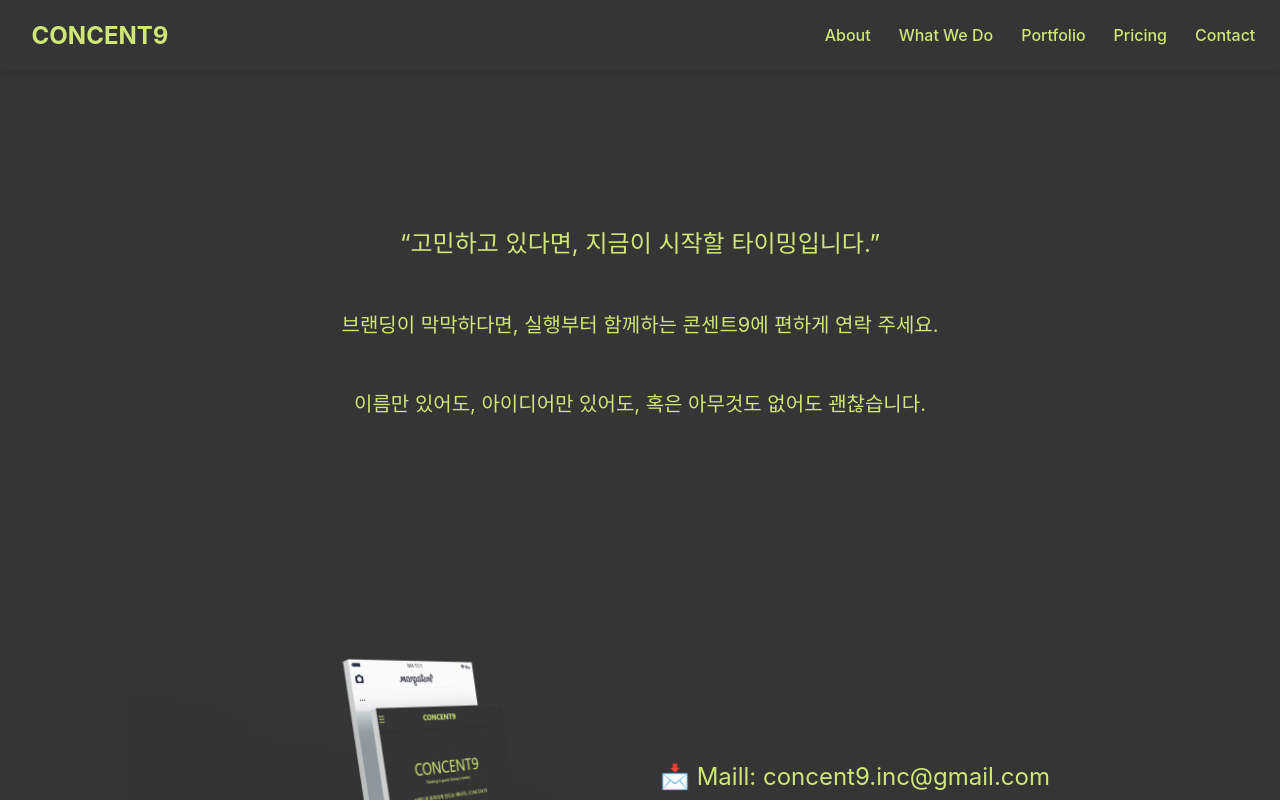
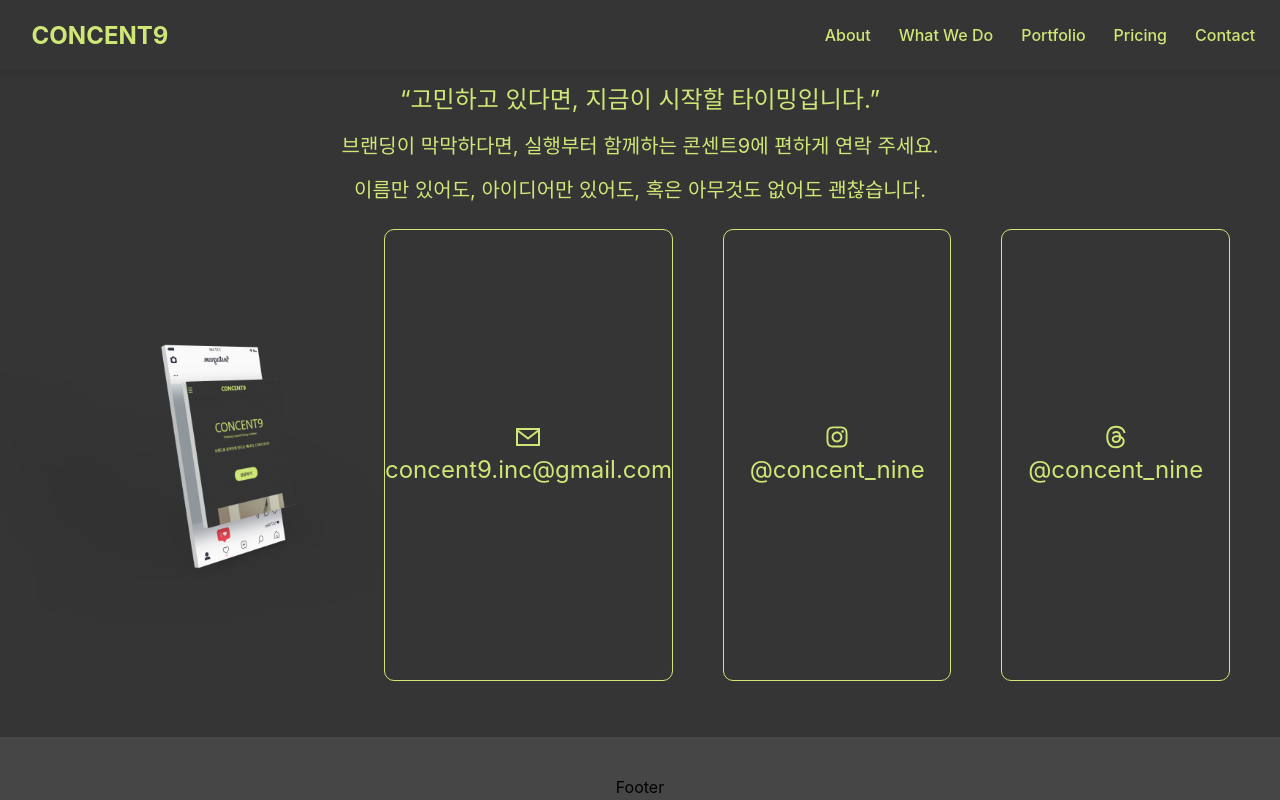
Before and after one commit to nownity/CONCENT9, a React (Create React App) app: page /contact in a window 1280 px wide. Shown: the top 800 px of the page. Built offline with nearby package versions, Linux system fonts and the light colour scheme.

Commit message:
Contact 페이지 구상중

```diff
--- a/src/pages/ContactPage.jsx
+++ b/src/pages/ContactPage.jsx
@@ -1,6 +1,9 @@
 import styled from "styled-components";
 import useScrollFadeIn from "../hooks/useScrollFadIn";
 import body01 from "../img/insta.png";
+import { GrMailOption } from "react-icons/gr";
+import { FaInstagram } from "react-icons/fa";
+import { FaThreads } from "react-icons/fa6";
 
 const Container = styled.main`
   width: 100%;
@@ -17,13 +20,14 @@
 const FirstSection = styled.div`
   width: 100%;
   height: auto;
-  aspect-ratio: 1920 / 750;
+  aspect-ratio: 1920 / 200;
   display: flex;
   align-items: center;
-  justify-content: center;
+  justify-content: flex-end;
   flex-direction: column;
   @media (max-width: 1200px) {
     aspect-ratio: 1200 / 400;
+    justify-content: center;
   }
   @media (max-width: 768px) {
     aspect-ratio: 400 / 300;
@@ -33,15 +37,14 @@
 const SecondSection = styled.div`
   width: 100%;
   height: auto;
-  aspect-ratio: 1920 / 750;
+  aspect-ratio: 1920 / 800;
   display: flex;
   align-items: center;
-  justify-content: space-around;
+  justify-content: center;
   flex-direction: row;
   @media (max-width: 1200px) {
-    aspect-ratio: 1200 / 1200;
+    aspect-ratio: 400 / 900;
     flex-direction: column;
-    justify-content: flex-start;
   }
 `;
 
@@ -56,32 +59,15 @@
 const Title2 = styled.div`
   font-size: 20px;
   color: #cfe776;
-  margin-top: 50px;
+  margin-top: 15px;
   @media (max-width: 768px) {
     font-size: 15px;
-    margin-top: 20px;
-  }
-`;
-
-const TextBox = styled.div`
-  width: 50%;
-  height: 100%;
-  display: flex;
-  align-items: flex-start;
-  justify-content: center;
-  flex-direction: column;
-  @media (max-width: 1200px) {
-    width: 100%;
-    height: 200px;
-    align-items: center;
-  }
-  @media (max-width: 768px) {
-    height: 300px;
+    margin-top: 10px;
   }
 `;
 
 const ImgBox = styled.div`
-  width: 50%;
+  width: 30%;
   height: 100%;
   display: flex;
   align-items: center;
@@ -92,13 +78,28 @@
     justify-content: center;
   }
   @media (max-width: 768px) {
-    height: 300px;
-    justify-content: flex-start;
+    height: 400px;
+  }
+`;
+
+const TextBox = styled.div`
+  width: 70%;
+  height: 100%;
+  display: flex;
+  align-items: center;
+  justify-content: center;
+  flex-direction: row;
+
+  @media (max-width: 1200px) {
+    width: 100%;
+    flex-direction: column;
+  }
+  @media (max-width: 768px) {
   }
 `;
 
 const ImageWrap = styled.div`
-  width: 80%;
+  width: 100%;
   height: auto;
   aspect-ratio: 500 / 500;
   display: flex;
@@ -119,22 +120,43 @@
 `;
 
 const InstaButton = styled.a`
-  width: 400px;
-  height: 50px;
+  width: 300px;
+  height: 450px;
   display: flex;
   align-items: center;
-  justify-content: flex-start;
+  justify-content: center;
+  flex-direction: column;
   color: #cfe776;
-  font-size: 24px;
+  border: 1px solid #cfe776;
+  border-radius: 10px;
+  transition: 0.4s ease;
+  margin-bottom: 30px;
   text-decoration: none;
-  padding-left: 20px;
-  border-radius: 20px;
-  transition: 0.3s ease;
+  margin-right: 50px;
   cursor: pointer;
 
   &:hover {
+    width: 450px;
     color: #b076e7;
+    border: 1px solid #b076e7;
   }
+
+  @media (max-width: 768px) {
+    height: 200px;
+    margin-right: 0px;
+  }
+`;
+
+const TextTitle = styled.a`
+  font-size: 24px;
+
+  @media (max-width: 768px) {
+    font-size: 16px;
+  }
+`;
+
+const TextInfo = styled.a`
+  font-size: 24px;
 
   @media (max-width: 768px) {
     font-size: 16px;
@@ -143,14 +165,17 @@
 
 const ContactPage = () => {
   const fadeIn = useScrollFadeIn("up", 1, 0.2);
+  const fadeInText = useScrollFadeIn("up", 1, 0);
   return (
     <Container>
       <FirstSection>
-        <Title>“고민하고 있다면, 지금이 시작할 타이밍입니다.”</Title>
-        <Title2>
+        <Title {...fadeInText}>
+          “고민하고 있다면, 지금이 시작할 타이밍입니다.”
+        </Title>
+        <Title2 {...fadeInText}>
           브랜딩이 막막하다면, 실행부터 함께하는 콘센트9에 편하게 연락 주세요.
         </Title2>
-        <Title2>
+        <Title2 {...fadeInText}>
           이름만 있어도, 아이디어만 있어도, 혹은 아무것도 없어도 괜찮습니다.
         </Title2>
       </FirstSection>
@@ -165,23 +190,32 @@
             />
           </ImageWrap>
         </ImgBox>
-        <TextBox>
+        <TextBox {...fadeInText}>
           <InstaButton target="_blank" rel="noopener noreferrer">
-            📩 Maill: concent9.inc@gmail.com
+            <TextTitle>
+              <GrMailOption />
+            </TextTitle>
+            <TextInfo>concent9.inc@gmail.com</TextInfo>
           </InstaButton>
           <InstaButton
             href="https://www.instagram.com/concent_nine"
             target="_blank"
             rel="noopener noreferrer"
           >
-            📷 Instagram: @concent_nine
+            <TextTitle>
+              <FaInstagram />
+            </TextTitle>
+            <TextInfo>@concent_nine</TextInfo>
           </InstaButton>
           <InstaButton
             href="https://www.threads.com/@concent_nine"
             target="_blank"
             rel="noopener noreferrer"
           >
-            💬 thread: @concent_nine
+            <TextTitle>
+              <FaThreads />
+            </TextTitle>
+            <TextInfo>@concent_nine</TextInfo>
           </InstaButton>
         </TextBox>
       </SecondSection>
```
